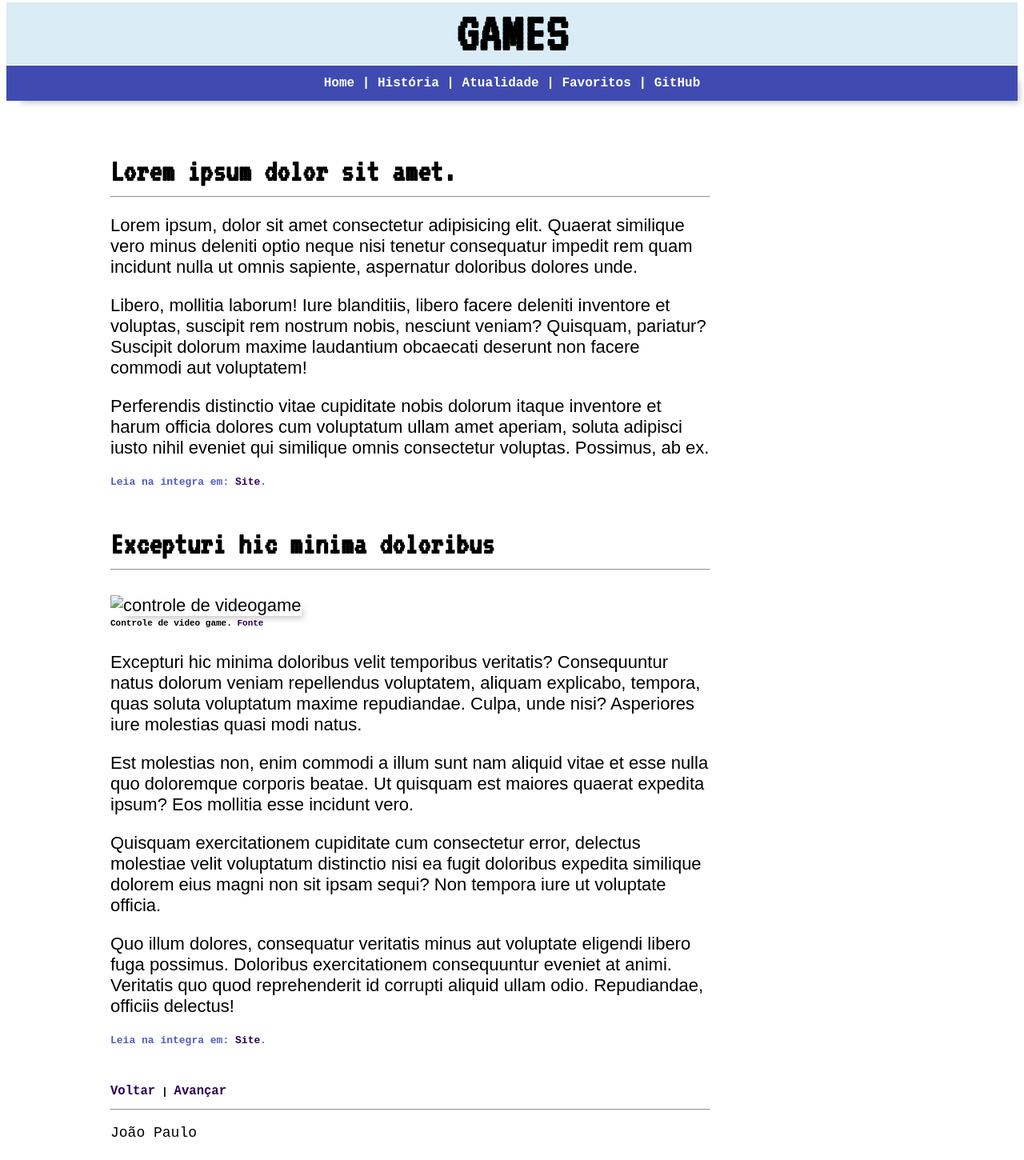
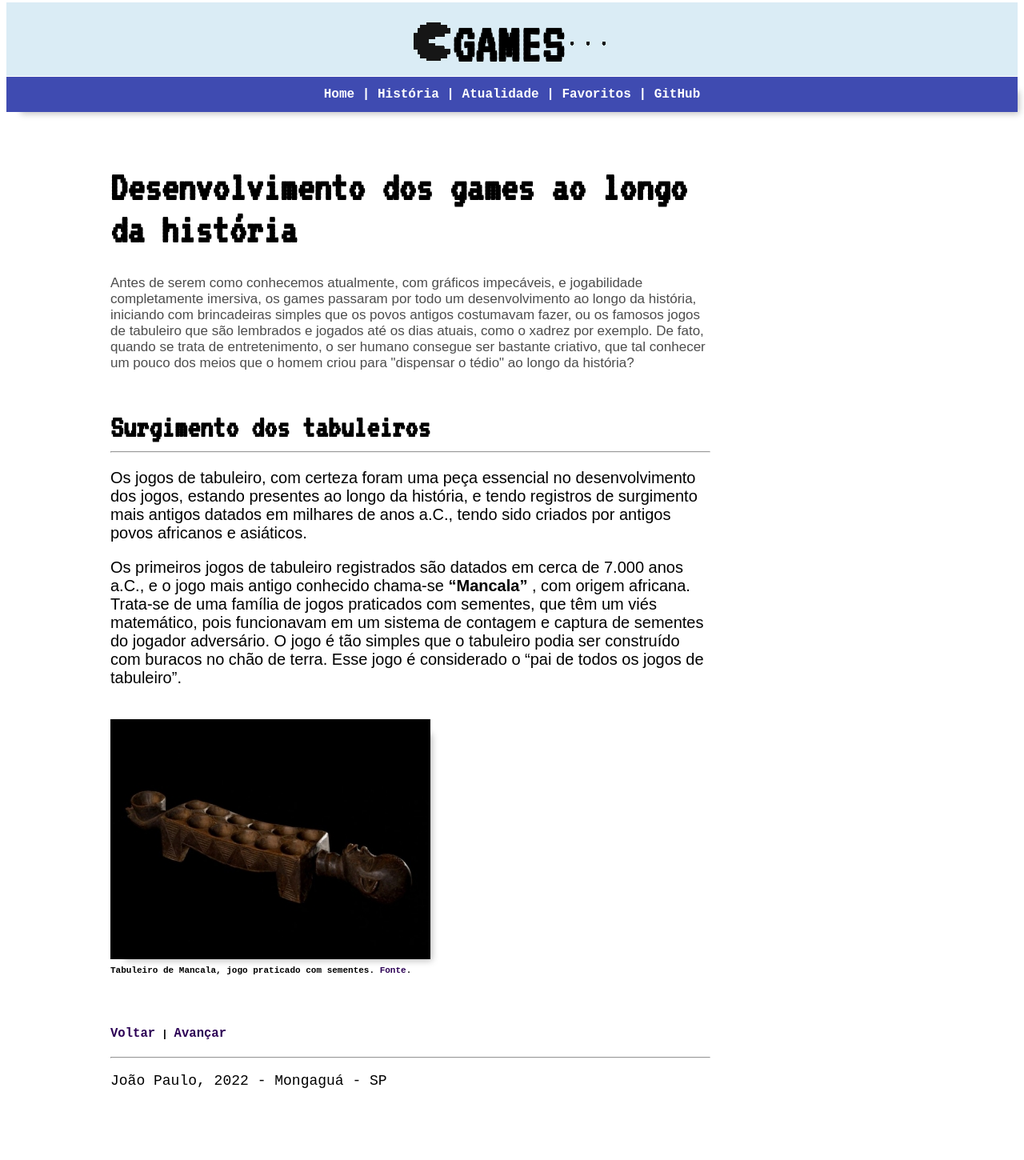
Before and after one commit to joaopaulo79/hobby, a plain HTML site: page historia.html in a window 1280 px wide. Shown: the part 5-1455 px from the top of the page at 80% size. After the commit the page ends 1395 px from the top, so only its background shows below. Drawn offline with Linux system fonts and the light colour scheme; a web font is replaced by a local one.

Commit message:
Melhora visualização de em index.html & Inicio da adição de conteúdo em historia.html

```diff
--- a/historia.html
+++ b/historia.html
@@ -11,7 +11,9 @@
     <link rel="stylesheet" href="style.css">
 </head>
 <body>
-    <h1>GAMES</h1>
+    <h1>
+        <img id="img--icon" src="z-figura-icon1.png" alt="pac-man">GAMES<img id="img--icon" src="z-figura-icon2.png" alt="pac-man">
+    </h1>
     <h3 id="items--higher">
         <a class="none--items--decoration" href="index.html">Home</a> |
         <a class="none--items--decoration" href="historia.html">História</a> |
@@ -20,26 +22,47 @@
         <a class="none--items--decoration" href="https://github.com/joaopaulo79" target="_blank">GitHub</a>
     </h3>
     <div>
-        <h2>Lorem ipsum dolor sit amet.</h2>
+        <h2 id="first--title">
+            Desenvolvimento dos games ao longo da história
+        </h2>
+        <p id="first--paragraph">
+            Antes de serem como conhecemos atualmente, com gráficos impecáveis, e jogabilidade completamente
+            imersiva, os games passaram por todo um desenvolvimento ao longo da história, iniciando com
+            brincadeiras simples que os povos antigos costumavam fazer, ou os famosos jogos de tabuleiro que
+            são lembrados e jogados até os dias atuais, como o xadrez por exemplo. De fato, quando se trata de
+            entretenimento, o ser humano consegue ser bastante criativo, que tal conhecer um pouco dos meios
+            que o homem criou para "dispensar o tédio" ao longo da história?
+        </p>
+        <h2>
+            Surgimento dos tabuleiros
+        </h2>
         <hr>
-        <p>Lorem ipsum, dolor sit amet consectetur adipisicing elit. Quaerat similique vero minus deleniti optio neque nisi tenetur consequatur impedit rem quam incidunt nulla ut omnis sapiente, aspernatur doloribus dolores unde.</p>
-        <p>Libero, mollitia laborum! Iure blanditiis, libero facere deleniti inventore et voluptas, suscipit rem nostrum nobis, nesciunt veniam? Quisquam, pariatur? Suscipit dolorum maxime laudantium obcaecati deserunt non facere commodi aut voluptatem!</p>
-        <p>Perferendis distinctio vitae cupiditate nobis dolorum itaque inventore et harum officia dolores cum voluptatum ullam amet aperiam, soluta adipisci iusto nihil eveniet qui similique omnis consectetur voluptas. Possimus, ab ex.</p>
-        <p class="text--reference">Leia na integra em: <a class="none--decoration" href="https://github.com/joaopaulo79">Site</a>.</p>
-        <h2>Excepturi hic minima doloribus</h2>
-        <hr>
-        <img src="zImage1.jpg" alt="controle de videogame">
-        <p class="img--description"> Controle de video game. <a class="none--decoration" href="https://images.pexels.com/photos/275033/pexels-photo-275033.jpeg?auto=compress&cs=tinysrgb&w=1260&h=750&dpr=1">Fonte</a></p>
-        <p>Excepturi hic minima doloribus velit temporibus veritatis? Consequuntur natus dolorum veniam repellendus voluptatem, aliquam explicabo, tempora, quas soluta voluptatum maxime repudiandae. Culpa, unde nisi? Asperiores iure molestias quasi modi natus.</p>
-        <p>Est molestias non, enim commodi a illum sunt nam aliquid vitae et esse nulla quo doloremque corporis beatae. Ut quisquam est maiores quaerat expedita ipsum? Eos mollitia esse incidunt vero.</p>
-        <p>Quisquam exercitationem cupiditate cum consectetur error, delectus molestiae velit voluptatum distinctio nisi ea fugit doloribus expedita similique dolorem eius magni non sit ipsam sequi? Non tempora iure ut voluptate officia.</p>
-        <p>Quo illum dolores, consequatur veritatis minus aut voluptate eligendi libero fuga possimus. Doloribus exercitationem consequuntur eveniet at animi. Veritatis quo quod reprehenderit id corrupti aliquid ullam odio. Repudiandae, officiis delectus!</p>
-        <p class="text--reference">Leia na integra em: <a class="none--decoration" href="https://github.com/joaopaulo79">Site</a>.</p>
+        <p>
+            Os jogos de tabuleiro, com certeza foram uma peça essencial no desenvolvimento dos jogos, estando
+            presentes ao longo da história, e tendo registros de surgimento mais antigos datados em milhares
+            de anos a.C., tendo sido criados por antigos povos africanos e asiáticos.
+        </p>
+        <p>
+            Os primeiros jogos de tabuleiro registrados são datados em cerca de 7.000 anos a.C., e o jogo mais
+            antigo conhecido chama-se <strong>“Mancala”</strong> , com origem africana. Trata-se de uma família de jogos praticados
+            com sementes, que têm um viés matemático, pois funcionavam em um sistema de contagem e captura de
+            sementes do jogador adversário. O jogo é tão simples que o tabuleiro podia ser construído com buracos
+            no chão de terra. Esse jogo é considerado o “pai de todos os jogos de tabuleiro”.
+        </p>
+        <img src="z-figura4.jpg" alt="Imagem de um tabuleiro de Mancala.">
+        <p class="img--description">
+            Tabuleiro de Mancala, jogo praticado com sementes.
+            <a class="none--decoration" href="http://museuartesacra.org.br/mas-em-casa-mancala/">Fonte</a>.
+        </p>
     </div>
     <div class="footer--div">
-        <p id="items--bottom"><a class="none--bottom--decoration" href="index.html">Voltar</a> | <a class="none--bottom--decoration" href="atualidade.html">Avançar</a></p>
+        <p id="items--bottom">
+            <a class="none--bottom--decoration" href="index.html">Voltar</a> | <a class="none--bottom--decoration" href="atualidade.html">Avançar</a></p>
+        </p>
         <hr>
-        <p class="page--footer">João Paulo</p>
+        <p class="page--footer">
+            João Paulo, 2022 - Mongaguá - SP
+        </p>
     </div>
 </body>
 </html>
--- a/style.css
+++ b/style.css
@@ -2,7 +2,7 @@
 
 body {
     font-family: Arial, Helvetica, sans-serif;
-    font-size: 22px;
+    font-size: 20px;
     font-weight: 100;
 }
 
```
Also changed, not shown: index.html (+83 -17 lines), z-figura4.jpg (added).
